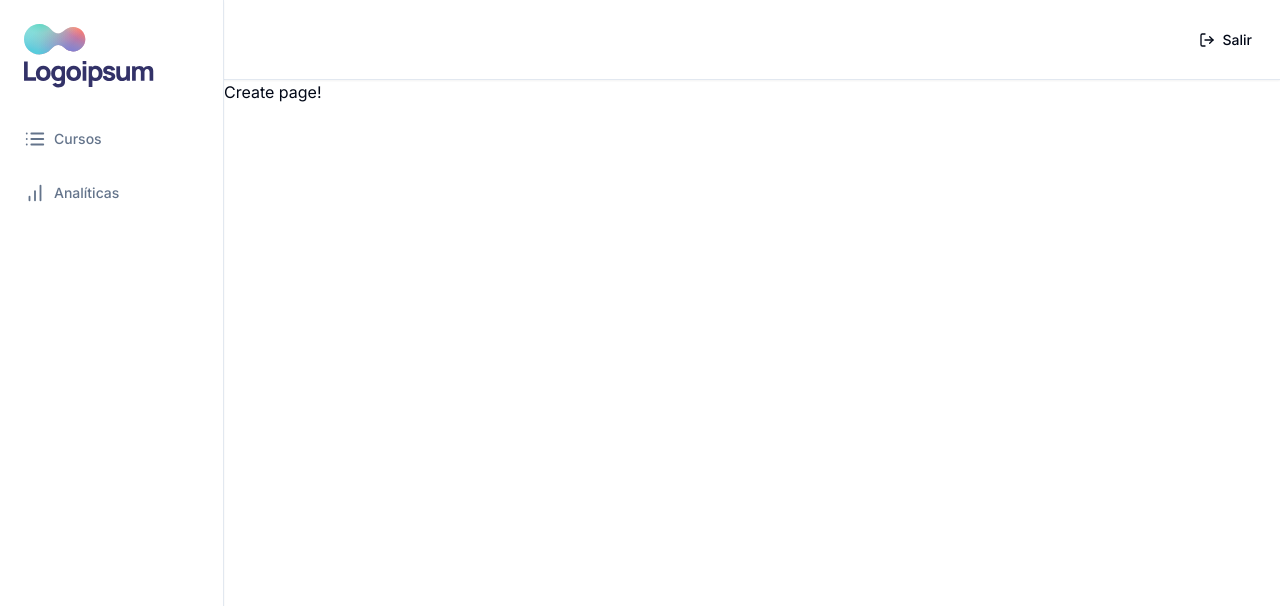
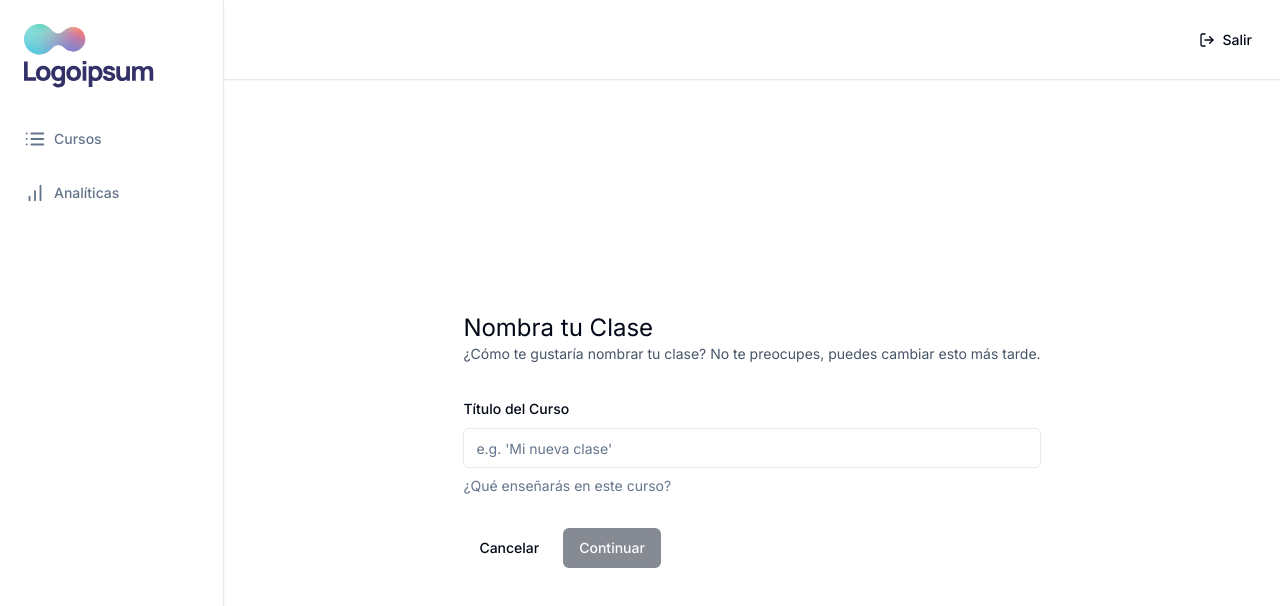
Before and after one commit to Valeria-Personal-Projects/lms-britolam, a Next.js app: page /teacher/create in a window 1280 px wide. Shown: the top 606 px of the page. Built offline with nearby package versions, Linux system fonts and the light colour scheme.

Commit message:
Create course form for title done

```diff
--- a/app/(dashboard)/(routes)/teacher/create/page.tsx
+++ b/app/(dashboard)/(routes)/teacher/create/page.tsx
@@ -1,11 +1,94 @@
 "use client";
 
+import * as z from "zod";
+import axios from "axios";
+import { zodResolver } from "@hookform/resolvers/zod";
+import { useForm } from "react-hook-form";
+import { useRouter } from "next/navigation";
+import { Form, FormControl, FormDescription, FormField, FormItem, FormLabel, FormMessage } from "@/components/ui/form";
+import { Button } from "@/components/ui/button";
+import { Input } from "@/components/ui/input";
+import { title } from "process";
+import Link from "next/link";
+
+
+const formSchema = z.object({
+    title: z.string().min(1, {
+        message: "Title is required",
+    }),
+})
+
 const CreatePage = () => {
+    const router = useRouter();
+    const form = useForm<z.infer<typeof formSchema>>({
+        resolver: zodResolver(formSchema),
+        defaultValues: {
+            title: ""
+        },
+    });
+
+    const { isSubmitting, isValid } = form.formState;
+
+    const onSubmit = async (values: z.infer<typeof formSchema>) => {
+        try {
+            const response = await axios.post("/api/course", values);
+            router.push(`/teacher/courses/${response.data.id}`);
+        } catch {
+            console.log("algo salió mal");
+        }
+    }
+
     return (
-        <div>
-            Create page!
+        <div className="max-w-5xl mx-auto flex md:items-center md:justify-center h-full p-6">
+            <div>
+                <h1 className="text-2xl">
+                    Nombra tu Clase
+                </h1>
+                <p className="text-sm text-slate-600">
+                    ¿Cómo te gustaría nombrar tu clase? No te preocupes, puedes cambiar esto más tarde.
+                </p>
+                <Form {...form}>
+                    <form
+                        onSubmit={form.handleSubmit(onSubmit)}
+                        className="space-y-8 mt-8"
+                    >
+                        <FormField
+                            control={form.control}
+                            name="title"
+                            render={({ field }) => (
+                                <FormItem>
+                                    <FormLabel>
+                                        Título del Curso
+                                    </FormLabel>
+                                    <FormControl>
+                                        <Input
+                                            disabled={isSubmitting}
+                                            placeholder="e.g. 'Mi nueva clase'"
+                                            {...field}
+                                        />
+                                    </FormControl>
+                                    <FormDescription>
+                                        ¿Qué enseñarás en este curso?
+                                    </FormDescription>
+                                    <FormMessage />
+                                </FormItem>
+                            )}
+                        />
+                        <div className="flex items-center gap-x-2">
+                            <Link href="/">
+                                <Button type="button" variant="ghost">
+                                    Cancelar
+                                </Button>
+                            </Link>
+                            <Button type="submit" disabled={!isValid || isSubmitting} variant="default">
+                                Continuar
+                            </Button>
+                        </div>
+                    </form>
+                </Form>
+            </div>
         </div>
-     );
+    );
 }
 
 export default CreatePage;
--- /dev/null
+++ b/components/ui/form.tsx
@@ -0,0 +1,176 @@
+import * as React from "react"
+import * as LabelPrimitive from "@radix-ui/react-label"
+import { Slot } from "@radix-ui/react-slot"
+import {
+  Controller,
+  ControllerProps,
+  FieldPath,
+  FieldValues,
+  FormProvider,
+  useFormContext,
+} from "react-hook-form"
+
+import { cn } from "@/lib/utils"
+import { Label } from "@/components/ui/label"
+
+const Form = FormProvider
+
+type FormFieldContextValue<
+  TFieldValues extends FieldValues = FieldValues,
+  TName extends FieldPath<TFieldValues> = FieldPath<TFieldValues>
+> = {
+  name: TName
+}
+
+const FormFieldContext = React.createContext<FormFieldContextValue>(
+  {} as FormFieldContextValue
+)
+
+const FormField = <
+  TFieldValues extends FieldValues = FieldValues,
+  TName extends FieldPath<TFieldValues> = FieldPath<TFieldValues>
+>({
+  ...props
+}: ControllerProps<TFieldValues, TName>) => {
+  return (
+    <FormFieldContext.Provider value={{ name: props.name }}>
+      <Controller {...props} />
+    </FormFieldContext.Provider>
+  )
+}
+
+const useFormField = () => {
+  const fieldContext = React.useContext(FormFieldContext)
+  const itemContext = React.useContext(FormItemContext)
+  const { getFieldState, formState } = useFormContext()
+
+  const fieldState = getFieldState(fieldContext.name, formState)
+
+  if (!fieldContext) {
+    throw new Error("useFormField should be used within <FormField>")
+  }
+
+  const { id } = itemContext
+
+  return {
+    id,
+    name: fieldContext.name,
+    formItemId: `${id}-form-item`,
+    formDescriptionId: `${id}-form-item-description`,
+    formMessageId: `${id}-form-item-message`,
+    ...fieldState,
+  }
+}
+
+type FormItemContextValue = {
+  id: string
+}
+
+const FormItemContext = React.createContext<FormItemContextValue>(
+  {} as FormItemContextValue
+)
+
+const FormItem = React.forwardRef<
+  HTMLDivElement,
+  React.HTMLAttributes<HTMLDivElement>
+>(({ className, ...props }, ref) => {
+  const id = React.useId()
+
+  return (
+    <FormItemContext.Provider value={{ id }}>
+      <div ref={ref} className={cn("space-y-2", className)} {...props} />
+    </FormItemContext.Provider>
+  )
+})
+FormItem.displayName = "FormItem"
+
+const FormLabel = React.forwardRef<
+  React.ElementRef<typeof LabelPrimitive.Root>,
+  React.ComponentPropsWithoutRef<typeof LabelPrimitive.Root>
+>(({ className, ...props }, ref) => {
+  const { error, formItemId } = useFormField()
+
+  return (
+    <Label
+      ref={ref}
+      className={cn(error && "text-destructive", className)}
+      htmlFor={formItemId}
+      {...props}
+    />
+  )
+})
+FormLabel.displayName = "FormLabel"
+
+const FormControl = React.forwardRef<
+  React.ElementRef<typeof Slot>,
+  React.ComponentPropsWithoutRef<typeof Slot>
+>(({ ...props }, ref) => {
+  const { error, formItemId, formDescriptionId, formMessageId } = useFormField()
+
+  return (
+    <Slot
+      ref={ref}
+      id={formItemId}
+      aria-describedby={
+        !error
+          ? `${formDescriptionId}`
+          : `${formDescriptionId} ${formMessageId}`
+      }
+      aria-invalid={!!error}
+      {...props}
+    />
+  )
+})
+FormControl.displayName = "FormControl"
+
+const FormDescription = React.forwardRef<
+  HTMLParagraphElement,
+  React.HTMLAttributes<HTMLParagraphElement>
+>(({ className, ...props }, ref) => {
+  const { formDescriptionId } = useFormField()
+
+  return (
+    <p
+      ref={ref}
+      id={formDescriptionId}
+      className={cn("text-sm text-muted-foreground", className)}
+      {...props}
+    />
+  )
+})
+FormDescription.displayName = "FormDescription"
+
+const FormMessage = React.forwardRef<
+  HTMLParagraphElement,
+  React.HTMLAttributes<HTMLParagraphElement>
+>(({ className, children, ...props }, ref) => {
+  const { error, formMessageId } = useFormField()
+  const body = error ? String(error?.message) : children
+
+  if (!body) {
+    return null
+  }
+
+  return (
+    <p
+      ref={ref}
+      id={formMessageId}
+      className={cn("text-sm font-medium text-destructive", className)}
+      {...props}
+    >
+      {body}
+    </p>
+  )
+})
+FormMessage.displayName = "FormMessage"
+
+export {
+  useFormField,
+  Form,
+  FormItem,
+  FormLabel,
+  FormControl,
+  FormDescription,
+  FormMessage,
+  FormField,
+}
--- /dev/null
+++ b/components/ui/input.tsx
@@ -0,0 +1,25 @@
+import * as React from "react"
+
+import { cn } from "@/lib/utils"
+
+export interface InputProps
+  extends React.InputHTMLAttributes<HTMLInputElement> {}
+
+const Input = React.forwardRef<HTMLInputElement, InputProps>(
+  ({ className, type, ...props }, ref) => {
+    return (
+      <input
+        type={type}
+        className={cn(
+          "flex h-10 w-full rounded-md border border-input bg-background px-3 py-2 text-sm ring-offset-background file:border-0 file:bg-transparent file:text-sm file:font-medium placeholder:text-muted-foreground focus-visible:outline-none focus-visible:ring-2 focus-visible:ring-ring focus-visible:ring-offset-2 disabled:cursor-not-allowed disabled:opacity-50",
+          className
+        )}
+        ref={ref}
+        {...props}
+      />
+    )
+  }
+)
+Input.displayName = "Input"
+
+export { Input }
--- /dev/null
+++ b/components/ui/label.tsx
@@ -0,0 +1,26 @@
+"use client"
+
+import * as React from "react"
+import * as LabelPrimitive from "@radix-ui/react-label"
+import { cva, type VariantProps } from "class-variance-authority"
+
+import { cn } from "@/lib/utils"
+
+const labelVariants = cva(
+  "text-sm font-medium leading-none peer-disabled:cursor-not-allowed peer-disabled:opacity-70"
+)
+
+const Label = React.forwardRef<
+  React.ElementRef<typeof LabelPrimitive.Root>,
+  React.ComponentPropsWithoutRef<typeof LabelPrimitive.Root> &
+    VariantProps<typeof labelVariants>
+>(({ className, ...props }, ref) => (
+  <LabelPrimitive.Root
+    ref={ref}
+    className={cn(labelVariants(), className)}
+    {...props}
+  />
+))
+Label.displayName = LabelPrimitive.Root.displayName
+
+export { Label }
```
Also changed, not shown: package.json (+6 -1 lines), 1 other file (tests, documents, lock files or other folders).
